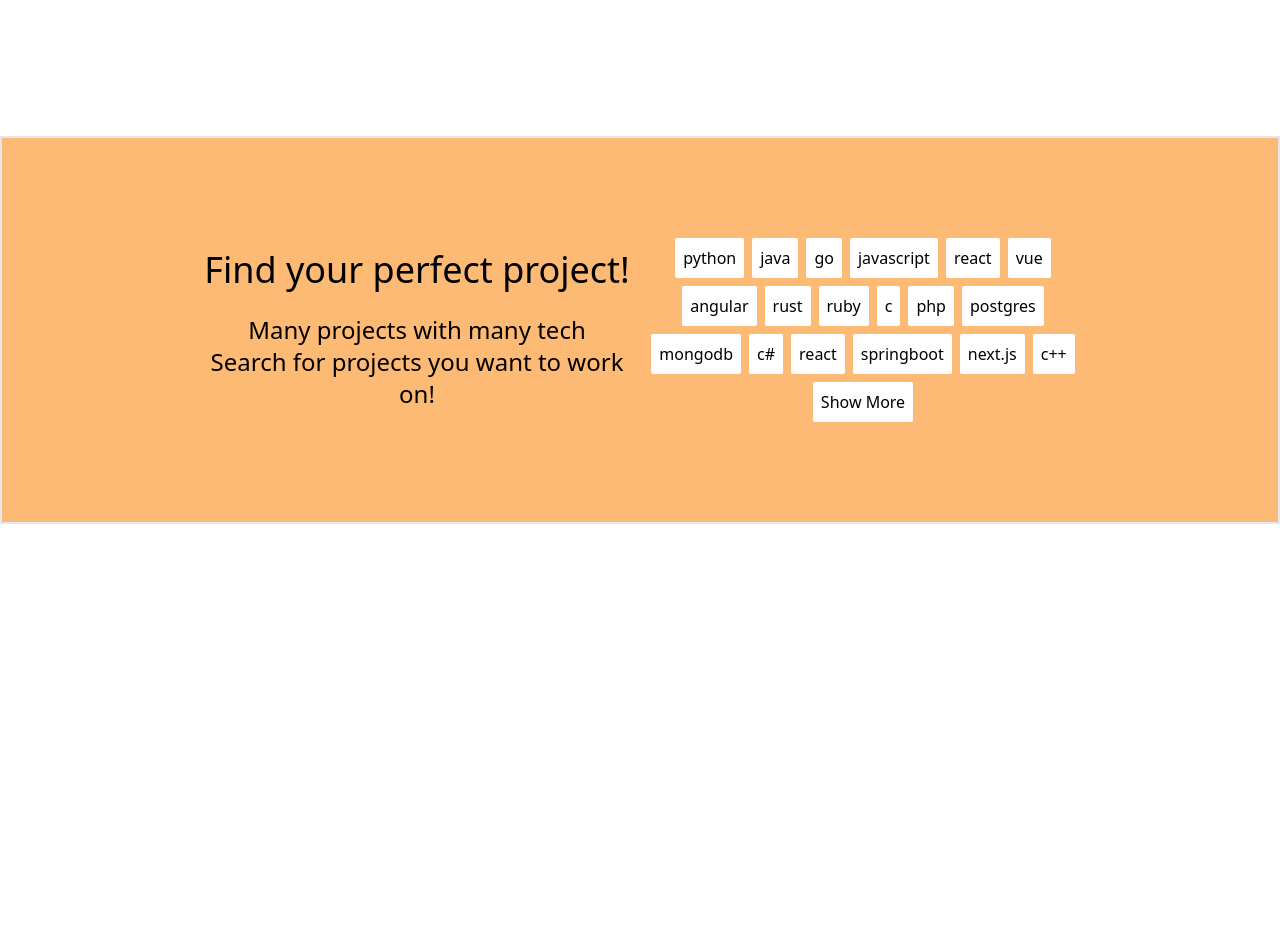
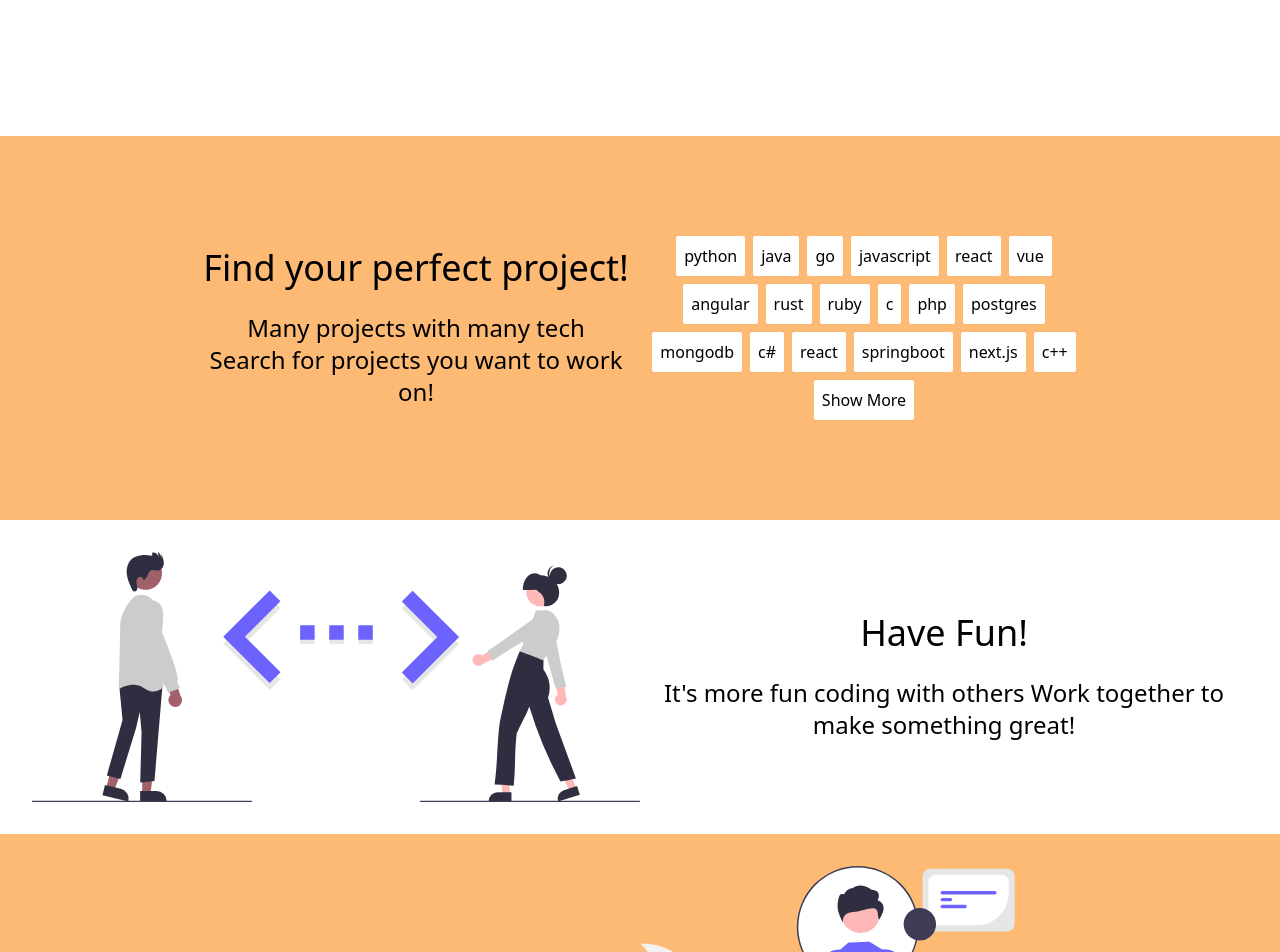
Before and after one commit to Jason-35/project-coding-hub, a React (Vite) app in the folder frontend/: page / in a window 1280 px wide. Shown: the part 840-1792 px from the top of the page. Before the commit the page ends 1364 px from the top, so only its background shows below. Built offline with nearby package versions, Linux system fonts and the light colour scheme.

Commit message:
style: landing page refactor

```diff
--- a/frontend/src/components/Banner/Banner.tsx
+++ b/frontend/src/components/Banner/Banner.tsx
@@ -1,26 +1,27 @@
-
 interface BannerProps {
     colored: boolean,
     img: string,
-    imgPos: number,
+    reverse: boolean,
     heading: string,
     content: string
 }
 
-function Banner({colored} : BannerProps) {
+function Banner({colored, img, reverse, heading, content} : BannerProps) {
   return (
-    <div className={`flex justify-around p-24 items-center`}>
-           {/* <div className="text-[40px] leading-loose">
-                Have Fun!
-                <div className="text-[24px] leading-snug">
-                    It's more fun coding with others
-                    <br />
-                    Work together to make something great!
-                </div>
+    <div className={`text-center p-8 sm:flex sm:${reverse ? "flex-row-reverse" : "flex-row"} sm:justify-around sm:items-center ${colored ? "bg-orange-300" : "bg-white" }`}>
+        <div className="sm:w-1/2 p-4">
+            <div className="text-3xl sm:text-4xl">
+                {heading}
             </div>
-            <div className="w-1/3">
-                <img src={code_typing} alt="" />
-            </div> */}
+            <br />
+            <div className="sm:text-2xl whitespace-pre-wrap">
+                {content}
+            </div>
+        </div>
+        <br/>
+        <div className="sm:w-1/2">
+            <img src={img} alt="" />
+        </div>
     </div>
   )
 }
--- a/frontend/src/components/Banner/ChipBanner.tsx
+++ b/frontend/src/components/Banner/ChipBanner.tsx
@@ -3,7 +3,7 @@ import Chip from "../../components/Chip"
 function ChipBanner() {
     const genre: string[] = ["python", "java", "go", "javascript", "react", "vue", "angular", "rust", "ruby","c", "php", "postgres", "mongodb", "c#", "react", "springboot", "next.js", "c++", "Show More"]
     return (
-        <div className="border-2 mt-36 text-center bg-orange-300 p-8 sm:flex sm:h-60 sm:justify-around sm:items-center sm:p-48">
+        <div className="mt-36 text-center bg-orange-300 p-8 sm:flex sm:h-60 sm:justify-around sm:items-center sm:p-48">
             <div className="sm:w-1/2">
                 <div className="text-3xl sm:text-4xl">
                         Find your perfect project!
--- a/frontend/src/pages/LandingPage.tsx
+++ b/frontend/src/pages/LandingPage.tsx
@@ -1,70 +1,21 @@
 import Navbar from "../components/Navbar/Navbar"
 import HeroBanner from "../components/HeroBanner/HeroBanner"
 import ChipBanner from "../components/Banner/ChipBanner"
+import Banner from "../components/Banner/Banner"
 
-import { Link } from "react-router-dom"
-
-import Chip from "../components/Chip"
-import pair_programming from "../assets/pair_programming.svg"
-import code_typing from "../assets/code_typing.svg"
-import connect from "../assets/connecting_teams.svg"
-import community from "../assets/friends_online.svg"
+import CODE_TYPING from "../assets/code_typing.svg"
+import CONNECT from "../assets/connecting_teams.svg"
+import COMMUNITY from "../assets/friends_online.svg"
 
 function LandingPage() {
-
     return (
     <div>
-
         <Navbar />
         <HeroBanner />
         <ChipBanner />
-
-{/*
-        <div className="flex justify-around p-24 items-center">
-            <div className="w-1/4">
-                <img src={connect} alt="" />
-            </div>
-            <div className="text-[40px] leading-loose">
-                Connect with developers
-                <div className="text-[24px] leading-snug">
-                    Converse with others
-                    <br/>
-                    Create new ideas
-                    <br />
-                    Build them!
-                </div>
-            </div>
-        </div>
-
-        <div className="flex justify-around p-24 items-center bg-orange-300">
-            <div className="text-[40px] leading-loose">
-                Have Fun!
-                <div className="text-[24px] leading-snug">
-                    It's more fun coding with others
-                    <br />
-                    Work together to make something great!
-                </div>
-            </div>
-            <div className="w-1/3">
-                <img src={code_typing} alt="" />
-            </div>
-        </div>
-        <div className="flex justify-around p-24 items-center">
-            <div className="w-1/3">
-                <img src={community} alt="" />
-            </div>
-            <div className="text-[40px] leading-loose">
-                Create Communities
-                <br/>
-                <div className="text-[24px] leading-snug">
-                    Meet like minded individual
-                    <br/>
-                    Come together and build
-                    <br/>
-                    Learn and advance together!
-                </div>
-            </div>
-        </div> */}
+        <Banner colored={false} img={CODE_TYPING} reverse={true} heading={"Have Fun!"} content={"It's more fun coding with others Work together to make something great!"} />
+        <Banner colored={true} img={CONNECT} reverse={false} heading={"Connect with developers"} content={"Converse with others \n Create new ideas \n Build them!"} />
+        <Banner colored={false} img={COMMUNITY} reverse={true} heading={"Create Communities"} content={"Meet like minded individual \n Come together and build \n Learn and advance together!"} />
     </div>
     )
 }
```
